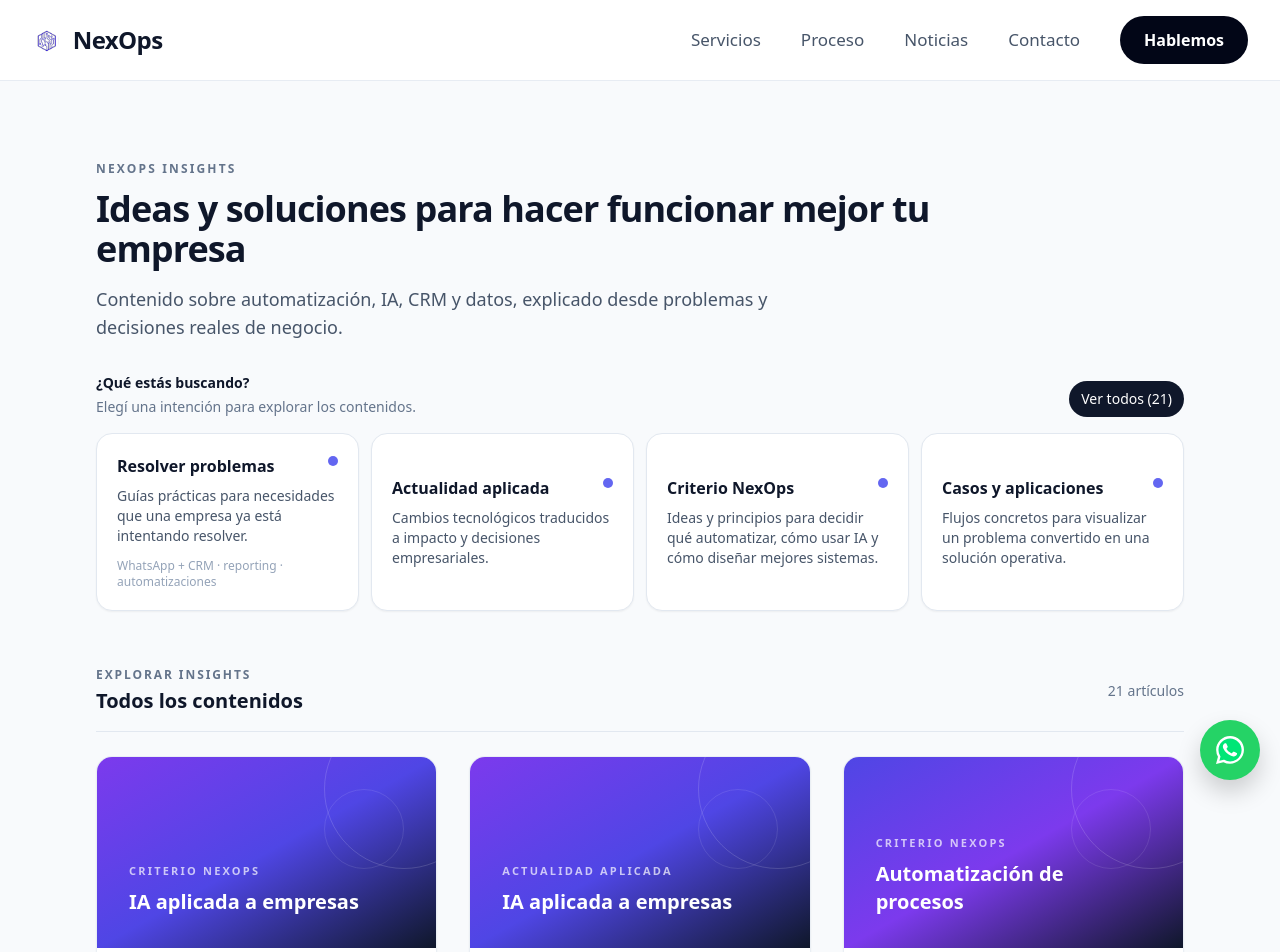
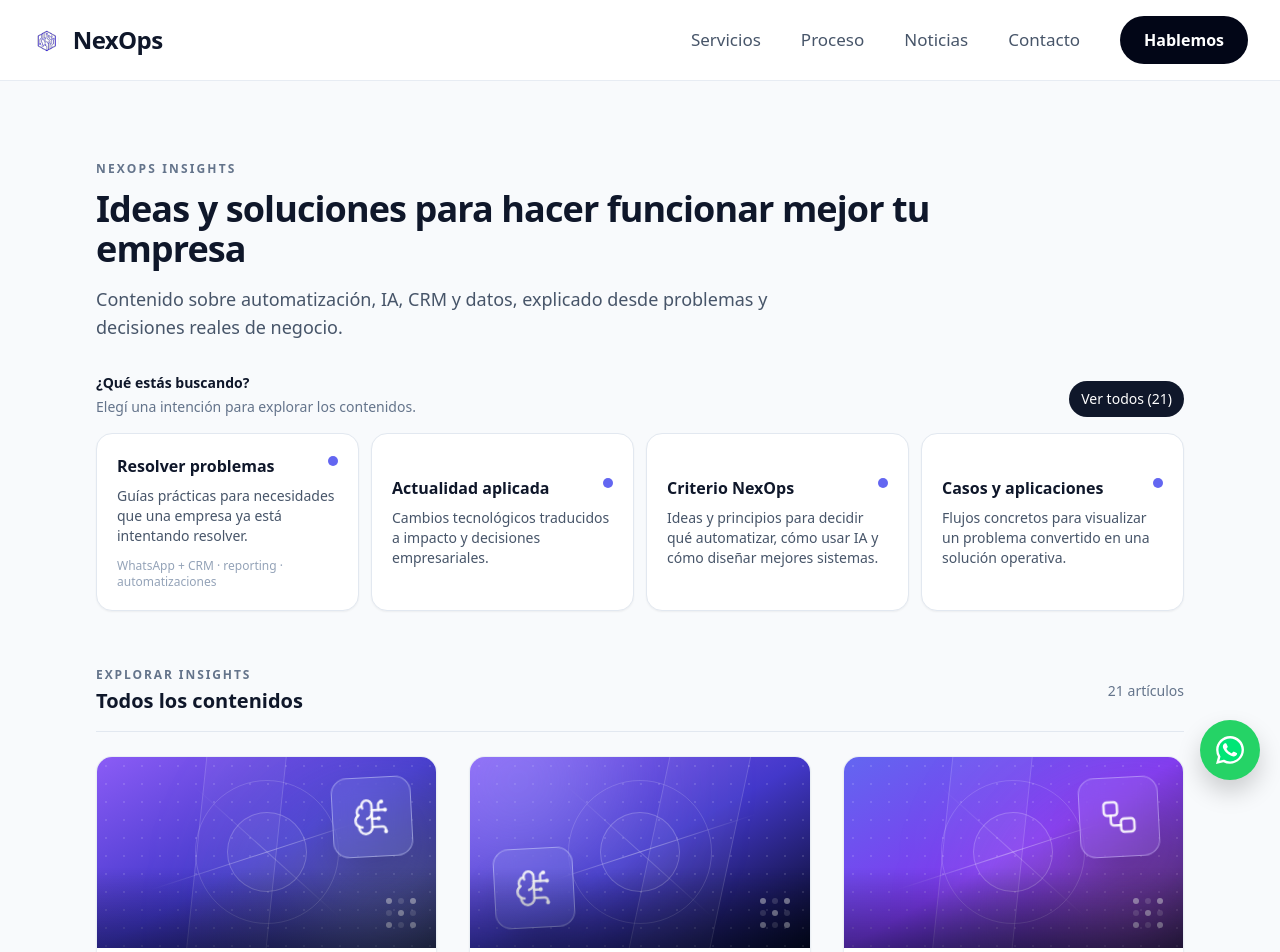
Before and after one commit to AlanTN13/webneoxps, a React (Vite) app: page /noticias in a window 1280 px wide. Shown: the top 952 px of the page. Built offline with nearby package versions, Linux system fonts and the light colour scheme.

Commit message:
fix: improve NexOps Insights covers

```diff
--- a/src/components/NewsVisual.jsx
+++ b/src/components/NewsVisual.jsx
@@ -1,33 +1,120 @@
-import { getNewsPurposeLabel, getTerritoryConfig } from "../data/news/contract";
+import { useState } from "react";
+import {
+  BrainCircuit,
+  ChartNoAxesCombined,
+  GitBranch,
+  Workflow,
+} from "lucide-react";
+
+const TERRITORY_VISUALS = {
+  "automatizacion-procesos": {
+    Icon: Workflow,
+    background: "from-indigo-500 via-violet-600 to-slate-950",
+    glow: "bg-fuchsia-400/35",
+    accent: "border-violet-200/45 bg-violet-300/10",
+  },
+  "ia-aplicada-empresas": {
+    Icon: BrainCircuit,
+    background: "from-violet-500 via-indigo-700 to-slate-950",
+    glow: "bg-indigo-300/40",
+    accent: "border-indigo-100/45 bg-indigo-200/10",
+  },
+  "crm-automatizacion-comercial": {
+    Icon: GitBranch,
+    background: "from-sky-500 via-blue-700 to-indigo-950",
+    glow: "bg-cyan-300/40",
+    accent: "border-sky-100/50 bg-cyan-200/10",
+  },
+  "data-analytics": {
+    Icon: ChartNoAxesCombined,
+    background: "from-cyan-500 via-blue-700 to-slate-950",
+    glow: "bg-sky-300/40",
+    accent: "border-cyan-100/50 bg-sky-200/10",
+  },
+};
+
+const PURPOSE_VARIANTS = {
+  seo: {
+    orb: "-right-10 -top-16 h-48 w-48",
+    rail: "left-[18%] top-0 -rotate-12",
+    icon: "bottom-5 right-6 rotate-3",
+  },
+  actualidad: {
+    orb: "-left-14 -top-20 h-52 w-52",
+    rail: "right-[22%] top-0 rotate-12",
+    icon: "bottom-5 left-6 -rotate-3",
+  },
+  criterio: {
+    orb: "-right-16 bottom-[-5rem] h-56 w-56",
+    rail: "left-[30%] top-0 rotate-6",
+    icon: "right-6 top-5 -rotate-3",
+  },
+  caso: {
+    orb: "-left-16 bottom-[-5rem] h-56 w-56",
+    rail: "right-[30%] top-0 -rotate-6",
+    icon: "left-6 top-5 rotate-3",
+  },
+};
+
+const DEFAULT_VISUAL = TERRITORY_VISUALS["automatizacion-procesos"];
+const DEFAULT_VARIANT = PURPOSE_VARIANTS.criterio;
+
+function FallbackArtwork({ post, className }) {
+  const visual = TERRITORY_VISUALS[post?.territory] || DEFAULT_VISUAL;
+  const variant = PURPOSE_VARIANTS[post?.contentPurpose] || DEFAULT_VARIANT;
+  const Icon = visual.Icon;
+
+  return (
+    <div
+      aria-hidden="true"
+      className={`relative w-full overflow-hidden bg-gradient-to-br ${visual.background} ${className}`}
+    >
+      <div
+        className="absolute inset-0 opacity-30"
+        style={{
+          backgroundImage: "radial-gradient(circle, rgba(255,255,255,0.42) 1px, transparent 1.5px)",
+          backgroundSize: "18px 18px",
+        }}
+      />
+      <div className={`absolute rounded-full blur-3xl ${visual.glow} ${variant.orb}`} />
+      <div className={`absolute h-[150%] w-20 -translate-y-1/4 border-x border-white/15 bg-white/[0.04] ${variant.rail}`} />
+
+      <div className="absolute left-1/2 top-1/2 h-28 w-28 -translate-x-1/2 -translate-y-1/2 rounded-full border border-white/15 sm:h-36 sm:w-36" />
+      <div className="absolute left-1/2 top-1/2 h-14 w-14 -translate-x-1/2 -translate-y-1/2 rounded-full border border-white/20 bg-white/[0.04] sm:h-20 sm:w-20" />
+      <div className="absolute left-1/2 top-1/2 h-px w-[72%] -translate-x-1/2 -translate-y-1/2 rotate-[-18deg] bg-gradient-to-r from-transparent via-white/35 to-transparent" />
+      <div className="absolute left-1/2 top-1/2 h-px w-[58%] -translate-x-1/2 -translate-y-1/2 rotate-[42deg] bg-gradient-to-r from-transparent via-white/20 to-transparent" />
+
+      <div className={`absolute flex h-16 w-16 items-center justify-center rounded-2xl border backdrop-blur-md shadow-2xl sm:h-20 sm:w-20 ${visual.accent} ${variant.icon}`}>
+        <Icon className="h-8 w-8 text-white/90 sm:h-10 sm:w-10" strokeWidth={1.5} />
+      </div>
+
+      <div className="absolute bottom-5 right-5 grid grid-cols-3 gap-1.5 opacity-70">
+        {Array.from({ length: 9 }, (_, index) => (
+          <span key={index} className={`h-1.5 w-1.5 rounded-full ${index % 2 === 0 ? "bg-white/70" : "bg-white/25"}`} />
+        ))}
+      </div>
+      <div className="absolute inset-x-0 bottom-0 h-20 bg-gradient-to-t from-slate-950/45 to-transparent" />
+    </div>
+  );
+}
 
 export default function NewsVisual({ post, className = "aspect-video", eager = false }) {
-  const territory = getTerritoryConfig(post?.territory);
+  const [failedImage, setFailedImage] = useState(null);
+  const hasUsableCover = post?.coverImage && failedImage !== post.coverImage;
 
-  if (post?.coverImage) {
+  if (hasUsableCover) {
     return (
       <div className={`relative w-full overflow-hidden bg-slate-100 ${className}`}>
         <img
           src={post.coverImage}
           alt={post.title || ""}
           loading={eager ? "eager" : "lazy"}
+          onError={() => setFailedImage(post.coverImage)}
           className="h-full w-full object-cover transition-transform duration-300 group-hover:scale-[1.02]"
         />
       </div>
     );
   }
 
-  return (
-    <div className={`relative flex w-full items-end overflow-hidden bg-gradient-to-br ${territory.visualClassName} ${className}`}>
-      <div className="absolute -right-12 -top-12 h-40 w-40 rounded-full border border-white/15" />
-      <div className="absolute right-8 top-8 h-20 w-20 rounded-full border border-white/10" />
-      <div className="relative p-6 text-white sm:p-8">
-        <p className="text-[11px] font-semibold uppercase tracking-[0.2em] text-white/70">
-          {getNewsPurposeLabel(post)}
-        </p>
-        <p className="mt-2 max-w-md text-lg font-semibold leading-snug sm:text-xl">
-          {post?.territory ? territory.label : post?.category || "NexOps Insights"}
-        </p>
-      </div>
-    </div>
-  );
+  return <FallbackArtwork post={post} className={className} />;
 }
```
